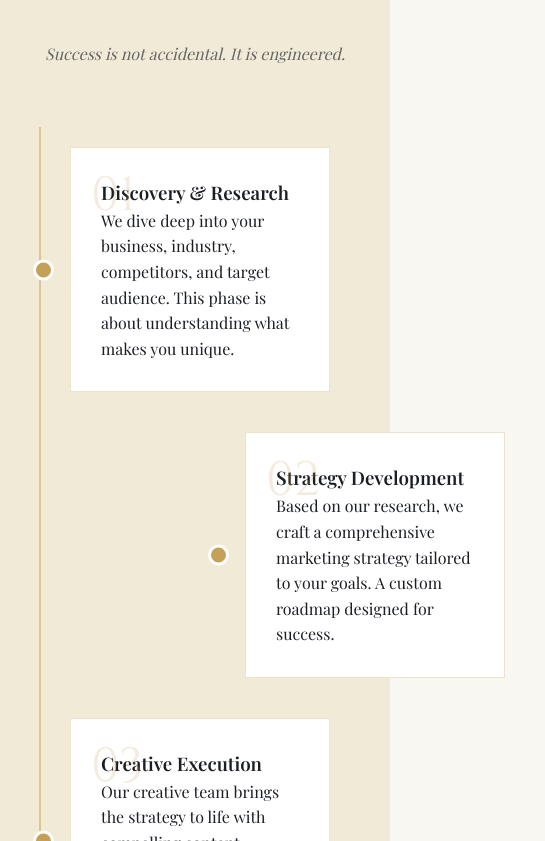
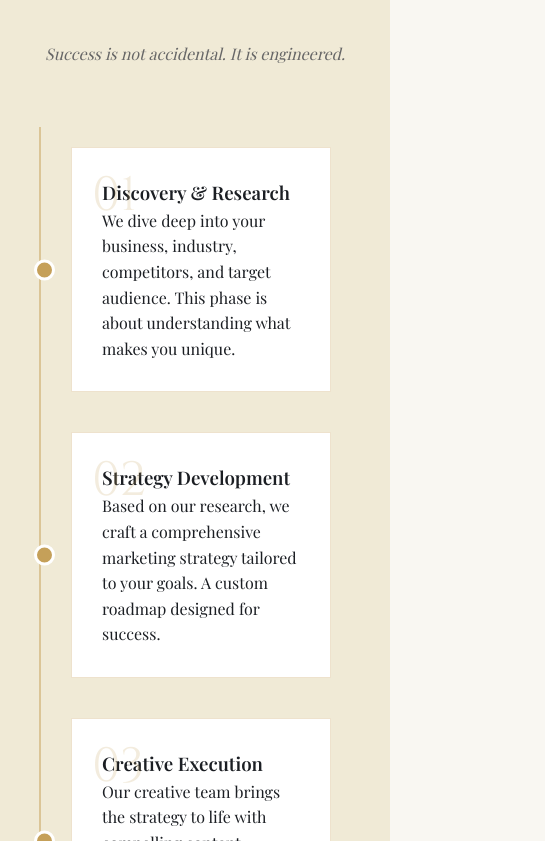
Before and after one commit to Karmveersingh2003/Adcrue, a React (Create React App) app: page / in a window 390 px wide. Shown: the part 8523-9364 px from the top of the page, 545 px wide, since content can reach past the window. Built offline with nearby package versions, Linux system fonts and the light colour scheme; a web font is replaced by a local one.

Commit message:
Final Commit

```diff
--- a/src/Components/Home/Home.css
+++ b/src/Components/Home/Home.css
@@ -458,7 +458,7 @@ body {
   .panel-visual { order: -1; min-height: 300px; }
 
   .timeline-wrapper::before { left: 20px; }
-  .timeline-item { width: 100%; left: 0; padding-left: 50px; text-align: left; }
+  .timeline-item { width: 100%; left: 1px !important; padding-left: 50px; text-align: left; }
   .timeline-item:nth-child(odd) { text-align: left; }
   .timeline-item:nth-child(odd)::after, .timeline-item:nth-child(even)::after { left: 12.5px; }
   .timeline-item:nth-child(odd) .step-number { right: auto; left: 20px; }
```
